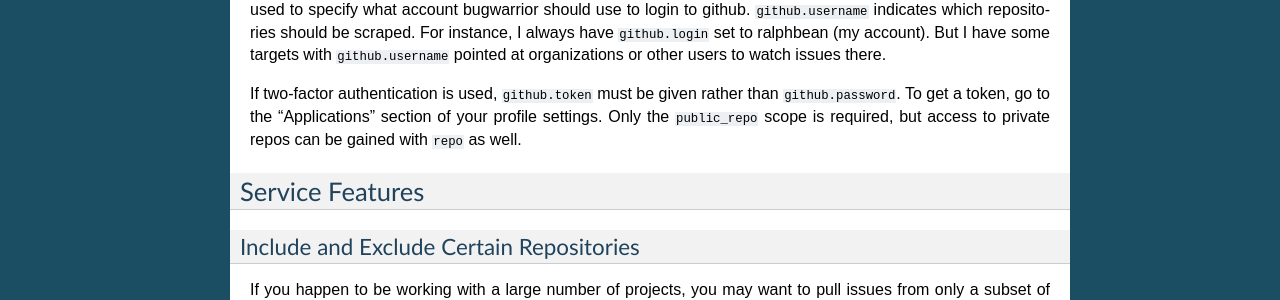
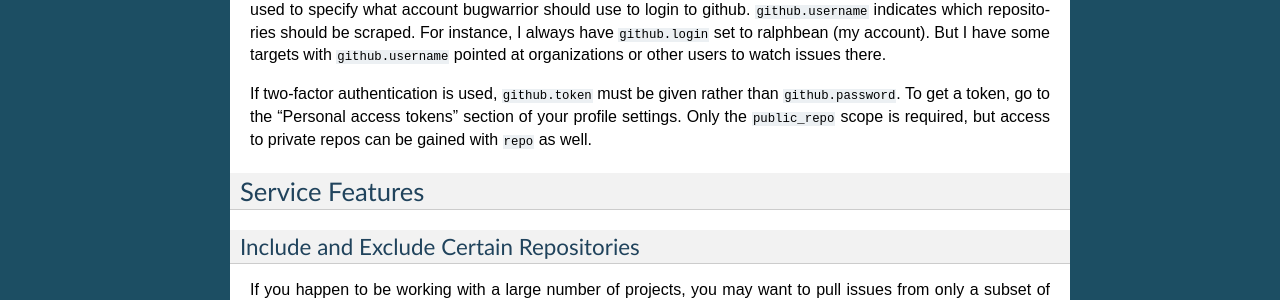
Before and after one commit to GothenburgBitFactory/bugwarrior, a Sphinx documentation site: the page built from bugwarrior/docs/services/github.rst, in a window 1280 px wide. Shown: the part 432-732 px from the top of the page. Built offline with Sphinx 7.4.7, drawn with Linux system fonts in a browser that asks for light colours; pages that are not in the unit, such as notebooks, are missing from menus.

Commit message:
Update instructions to get a github token
Access tokens now have their own section in github settings

```diff
--- a/bugwarrior/docs/services/github.rst
+++ b/bugwarrior/docs/services/github.rst
@@ -29,7 +29,7 @@ set to ralphbean (my account).  But I have some targets with
 there.
 
 If two-factor authentication is used, ``github.token`` must be given rather
-than ``github.password``. To get a token, go to the "Applications" section of
+than ``github.password``. To get a token, go to the "Personal access tokens" section of
 your profile settings. Only the ``public_repo`` scope is required, but access
 to private repos can be gained with ``repo`` as well.
 
```
